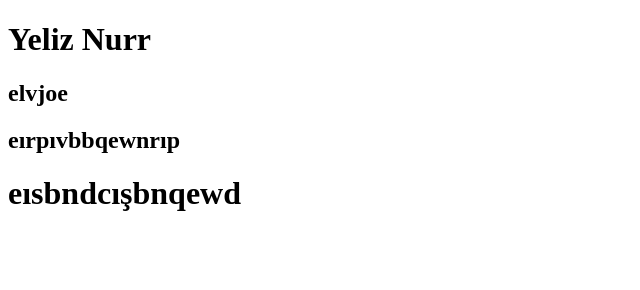
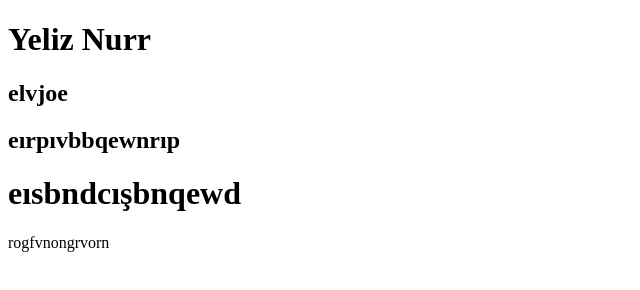
Before and after one commit to yeliznurkilic/YMGders2, a plain HTML site: page hello.html in a window 1280 px wide. Shown: the whole page, without its empty margins (0-640 px from the left). Drawn offline with Linux system fonts and the light colour scheme.

Commit message:
5.commit

```diff
--- a/hello.html
+++ b/hello.html
@@ -11,5 +11,6 @@
     <h2>elvjoe</h2>
     <h2>eırpıvbbqewnrıp</h2>
     <h1>eısbndcışbnqewd</h1>
+    rogfvnongrvorn
 </body>
 </html>
```
